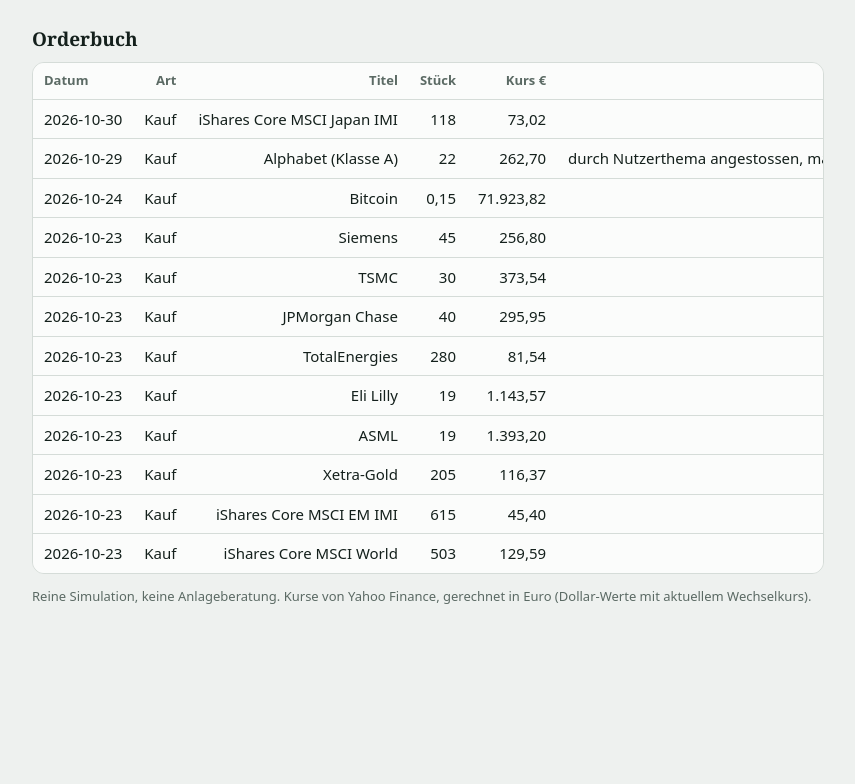
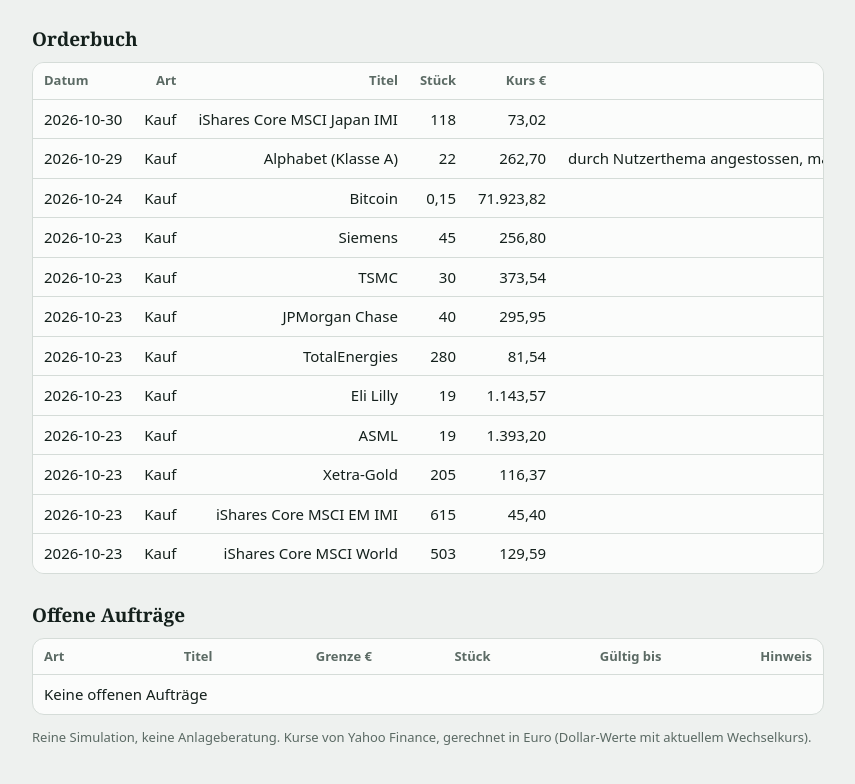
Before and after one commit to KillerplautzeHeadUp/DepotDuell, a plain HTML site: page docs/index.html in a window 1280 px wide. Shown: the part 1465-2249 px from the top of the page, without its empty margins (212-1067 px from the left). Before the commit the page ends 2132 px from the top, so only its background shows below. Drawn offline with Linux system fonts and the light colour scheme.

Commit message:
Add files via upload

```diff
--- a/docs/index.html
+++ b/docs/index.html
@@ -31,6 +31,7 @@ svg{width:100%;height:auto;display:block}
 <div class="leg"><span><i style="background:var(--c1)"></i>Claude</span><span><i style="background:var(--c2)"></i>Welt-ETF</span><span><i style="background:var(--c3)"></i>Du</span></div></div>
 <h2>Positionen</h2><div class="wrap"><table id="pos"></table></div>
 <h2>Orderbuch</h2><div class="wrap"><table id="trd"></table></div>
+<h2>Offene Aufträge</h2><div class="wrap"><table id="ord"></table></div>
 <p class="mute" id="warn"></p>
 <p class="mute">Reine Simulation, keine Anlageberatung. Kurse von Yahoo Finance, gerechnet in Euro (Dollar-Werte mit aktuellem Wechselkurs).</p>
 </main>
@@ -60,6 +61,10 @@ fetch('data.json?'+Date.now()).then(r=>r.json()).then(d=>{
  let t='<tr><th>Datum</th><th>Art</th><th>Titel</th><th>Stück</th><th>Kurs €</th><th>Hinweis</th></tr>';
  d.trades.forEach(r=>{t+='<tr><td>'+r.date+'</td><td>'+r.side+'</td><td>'+r.name+'</td><td>'+f(r.qty,r.qty%1?2:0)+'</td><td>'+f(r.price)+'</td><td>'+(r.note||'')+'</td></tr>'});
  document.getElementById('trd').innerHTML=t;
+ let o='<tr><th>Art</th><th>Titel</th><th>Grenze €</th><th>Stück</th><th>Gültig bis</th><th>Hinweis</th></tr>';
+ (d.orders||[]).forEach(r=>{o+='<tr><td>'+r.side+'</td><td>'+r.name+'</td><td>'+(r.side=='KAUF'?'≤ ':'≥ ')+f(r.limit)+'</td><td>'+f(r.qty,r.qty%1?2:0)+'</td><td>'+r.valid_until+'</td><td>'+(r.note||'')+'</td></tr>'});
+ if(!(d.orders||[]).length)o+='<tr><td colspan="6">Keine offenen Aufträge</td></tr>';
+ document.getElementById('ord').innerHTML=o;
  document.getElementById('warn').textContent=d.warnings.length?'Hinweise: '+d.warnings.join(' '):'';
 }).catch(e=>{document.getElementById('upd').textContent='Daten konnten nicht geladen werden: '+e});
 </script>
```
